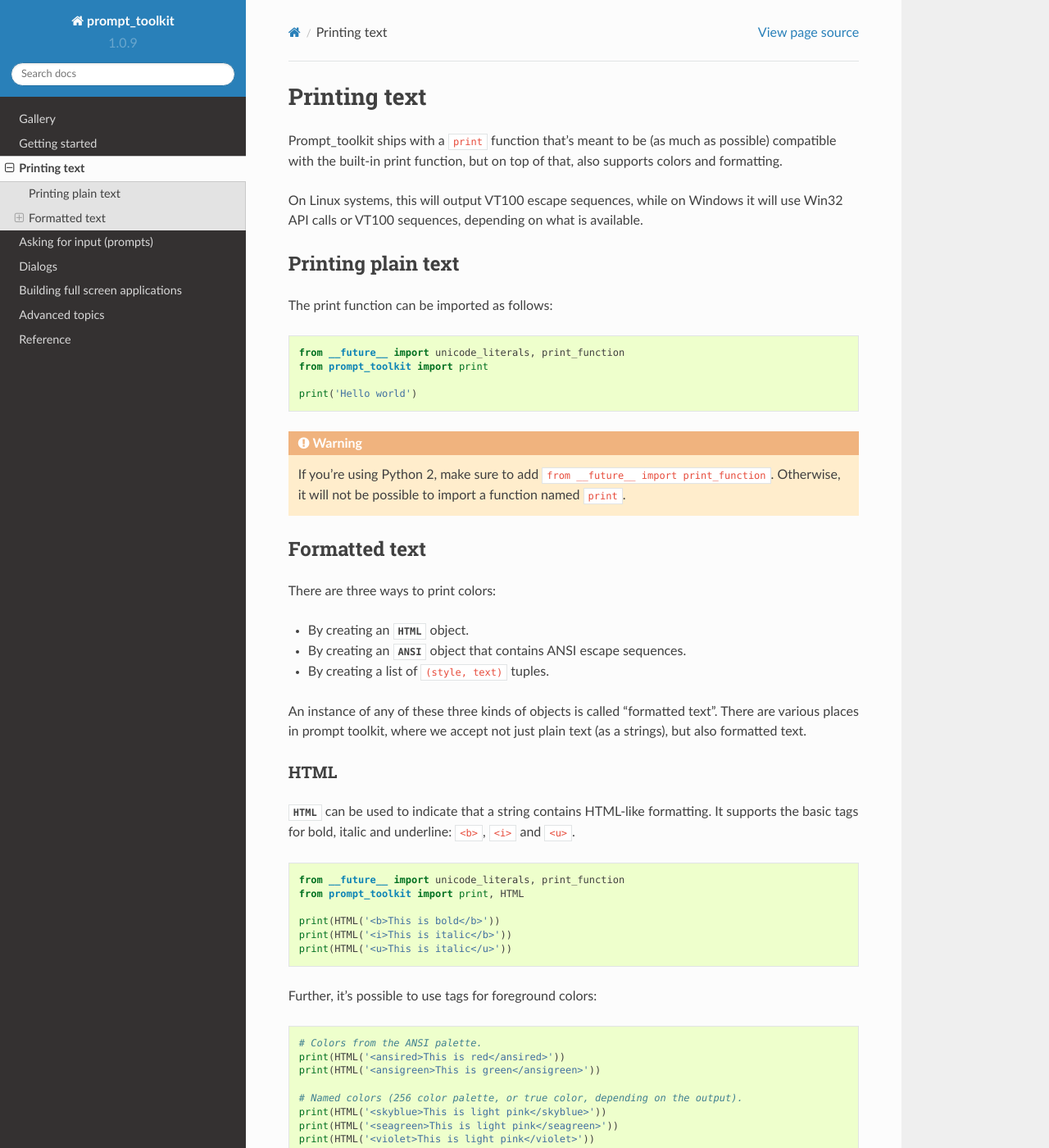
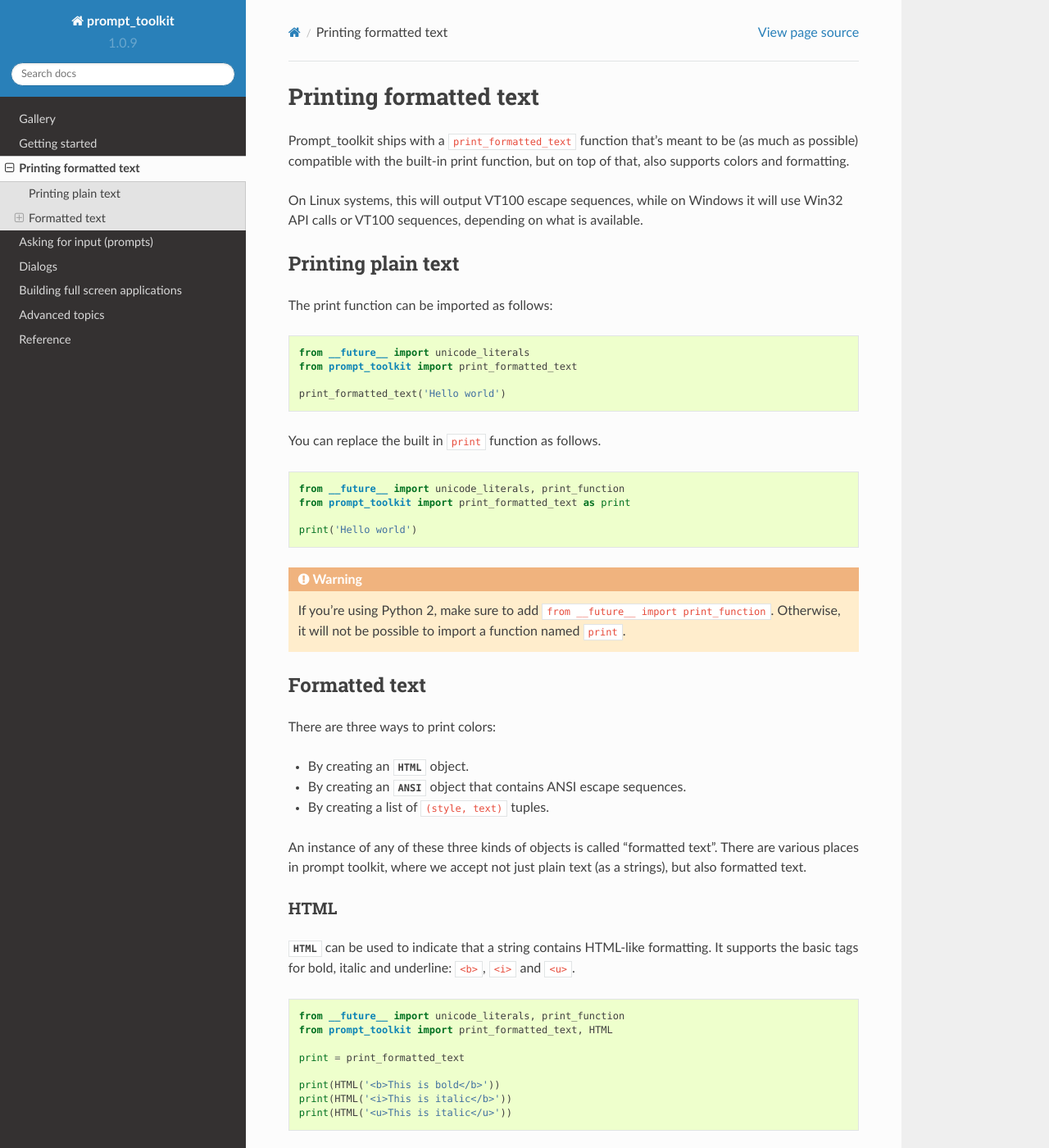
Before and after one commit to dbcli/pgcli, a Sphinx documentation site: the page built from docs/pages/printing_text.rst, in a window 1280 px wide and 1400 px high. Shown: the whole window at 82% size. Built offline with Sphinx 7.4.7 and the Read the Docs theme 2.0.0, drawn with Linux system fonts in a browser that asks for light colours; pages that are not in the unit, such as notebooks, are missing from menus; some of the changed text lies outside the part shown.

Commit message:
Renamed print back to print_formatted_text. The user can always bind it to 'print' himself.

```diff
--- a/docs/pages/printing_text.rst
+++ b/docs/pages/printing_text.rst
@@ -1,11 +1,11 @@
 .. _printing_text:
 
-Printing text
-=============
+Printing formatted text
+=======================
 
-Prompt_toolkit ships with a ``print`` function that's meant to be (as much as
-possible) compatible with the built-in print function, but on top of that, also
-supports colors and formatting.
+Prompt_toolkit ships with a ``print_formatted_text`` function that's meant to
+be (as much as possible) compatible with the built-in print function, but on
+top of that, also supports colors and formatting.
 
 On Linux systems, this will output VT100 escape sequences, while on Windows it
 will use Win32 API calls or VT100 sequences, depending on what is available.
@@ -18,8 +18,17 @@
 
 .. code:: python
 
+    from __future__ import unicode_literals
+    from prompt_toolkit import print_formatted_text
+
+    print_formatted_text('Hello world')
+
+You can replace the built in ``print`` function as follows.
+
+.. code:: python
+
     from __future__ import unicode_literals, print_function
-    from prompt_toolkit import print
+    from prompt_toolkit import print_formatted_text as print
 
     print('Hello world')
 
@@ -55,7 +64,9 @@
 .. code:: python
 
     from __future__ import unicode_literals, print_function
-    from prompt_toolkit import print, HTML
+    from prompt_toolkit import print_formatted_text, HTML
+
+    print = print_formatted_text
 
     print(HTML('<b>This is bold</b>'))
     print(HTML('<i>This is italic</b>'))
@@ -64,6 +75,8 @@
 Further, it's possible to use tags for foreground colors:
 
 .. code:: python
+
+    print = print_formatted_text
 
     # Colors from the ANSI palette.
     print(HTML('<ansired>This is red</ansired>'))
@@ -80,7 +93,7 @@
 .. code:: python
 
     # Colors from the ANSI palette.
-    print(HTML('<span fg="#ff0044" bg="seegreen">Red on green</span>'))
+    print_formatted_text(HTML('<span fg="#ff0044" bg="seegreen">Red on green</span>'))
 
 
 Underneath, all tags are mapped to classes from the style sheet. So, if you use
@@ -89,7 +102,7 @@
 .. code:: python
 
     from __future__ import unicode_literals, print_function
-    from prompt_toolkit import print, HTML
+    from prompt_toolkit import print_formatted_text, HTML
     from prompt_toolkit.styles import Style
 
     style = Style.from_dict({
@@ -97,7 +110,7 @@
         'bbb': '#44ff00 italic',
     })
 
-    print(HTML('<aaa>Hello</aaa> <bbb>world</bbb>!'), style=style)
+    print_formatted_text(HTML('<aaa>Hello</aaa> <bbb>world</bbb>!'), style=style)
 
 
 ANSI
@@ -112,9 +125,9 @@
 .. code:: python
 
     from __future__ import unicode_literals, print_function
-    from prompt_toolkit import print, ANSI
+    from prompt_toolkit import print_formatted_text, ANSI
 
-    print(ANSI('\x1b[31mhello \x1b[32mworld'))
+    print_formatted_text(ANSI('\x1b[31mhello \x1b[32mworld'))
 
 
 Style/text tuples
@@ -129,7 +142,7 @@
 .. code:: python
 
     from __future__ import unicode_literals, print_function
-    from prompt_toolkit import print
+    from prompt_toolkit import print_formatted_text
     from prompt_toolkit.styles import Style
 
     text = [
@@ -138,7 +151,7 @@
         ('#44ff00 italic', 'World'),
     ]
 
-    print(text, style=style)
+    print_formatted_text(text, style=style)
 
 Similar to the :class:`~prompt_toolkit.formatted_text.HTML` example, it is also
 possible to use class names, and separate the styling in a style sheet.
@@ -146,7 +159,7 @@
 .. code:: python
 
     from __future__ import unicode_literals, print_function
-    from prompt_toolkit import print
+    from prompt_toolkit import print_formatted_text
     from prompt_toolkit.styles import Style
 
     # The text.
@@ -162,4 +175,4 @@
         'bbb': '#44ff00 italic',
     })
 
-    print(text, style=style)
+    print_formatted_text(text, style=style)
```
Also changed, not shown: 6 other files.
